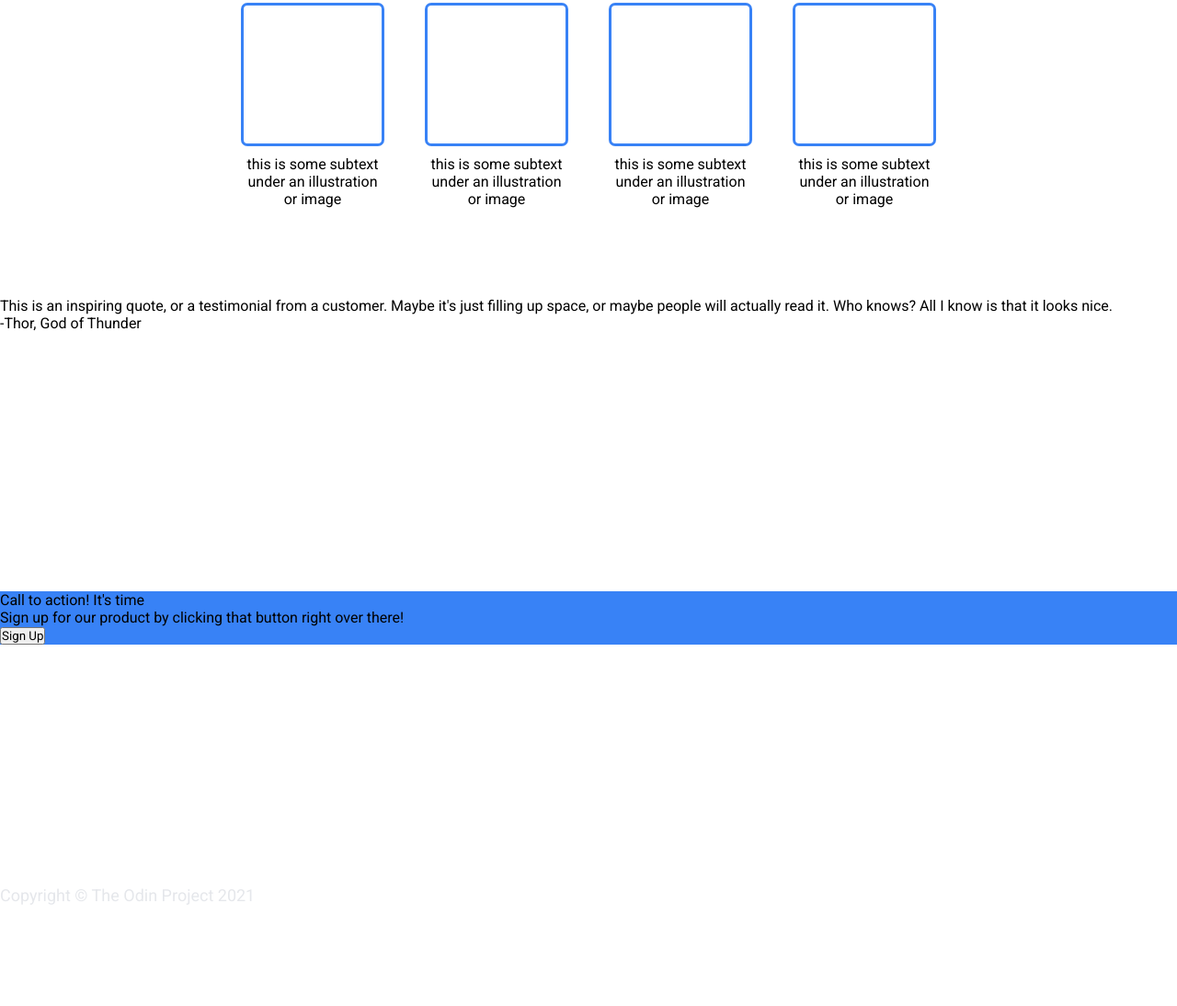
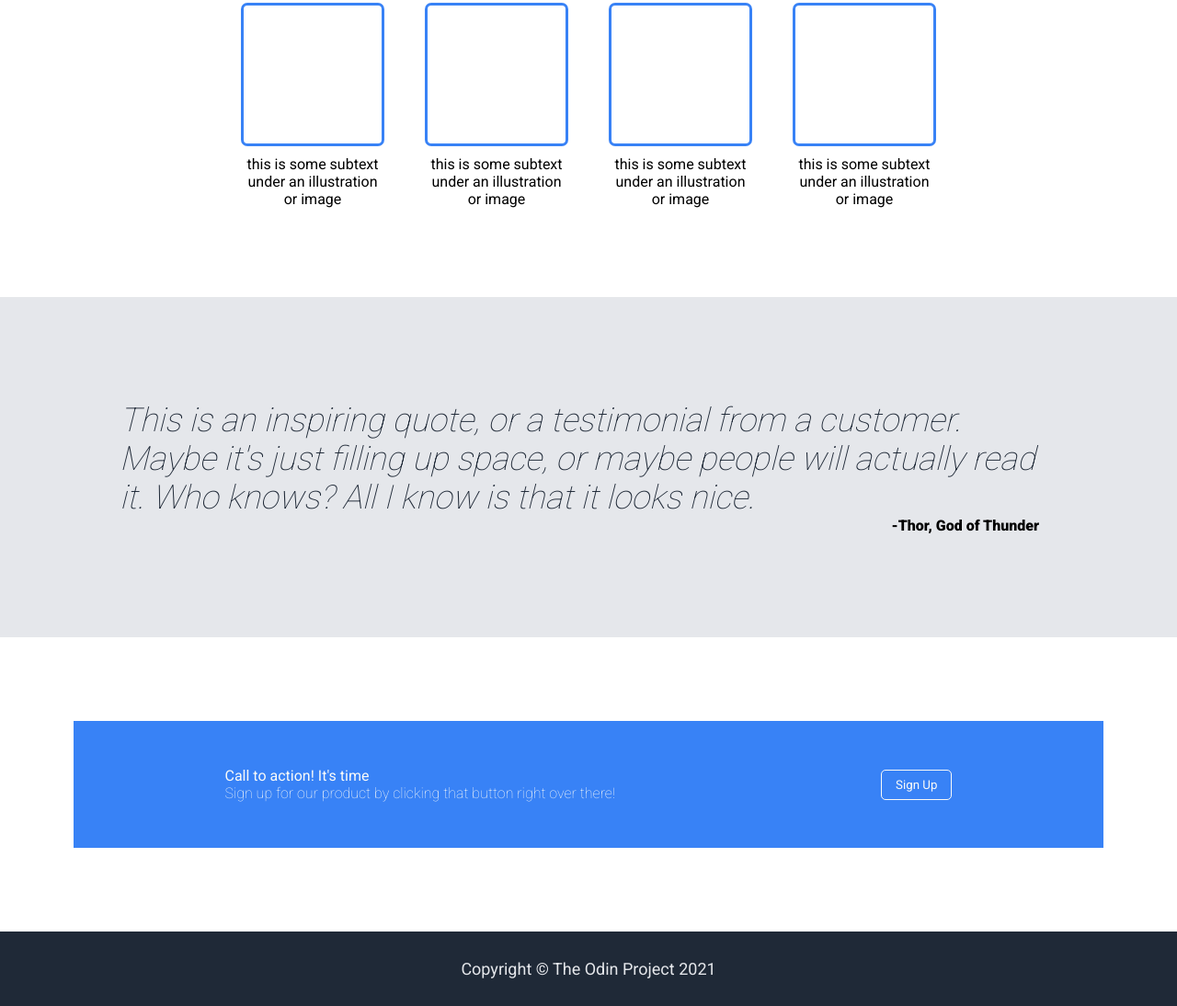
Before and after one commit to gabking7/odin-landing-page, a plain HTML site: page index.html in a window 1280 px wide. Shown: the part 443-1537 px from the top of the page at 92% size. Before the commit the page ends 1427 px from the top, so only its background shows below. Drawn offline with Linux system fonts and the light colour scheme.

Commit message:
Finish quote, call to action and footer sections. Project done.

```diff
--- a/index.html
+++ b/index.html
@@ -5,8 +5,8 @@
     <meta http-equiv="X-UA-Compatible" content="IE=edge">
     <meta name="viewport" content="width=device-width, initial-scale=1.0">
     <link rel="preconnect" href="https://fonts.googleapis.com">
-<link rel="preconnect" href="https://fonts.gstatic.com" crossorigin>
-<link href="https://fonts.googleapis.com/css2?family=Roboto&display=swap" rel="stylesheet">
+    <link rel="preconnect" href="https://fonts.gstatic.com" crossorigin>
+    <link href="https://fonts.googleapis.com/css2?family=Roboto:wght@100;300;400;900&display=swap" rel="stylesheet">
     <link rel="stylesheet" href="styles.css">
     <title>Landing Page</title>
 </head>
@@ -63,9 +63,13 @@
     </div>
     <div class="fourth-container content">
         <div class="cta-container">
-            <p>Call to action! It's time</p>
-            <p>Sign up for our product by clicking that button right over there!</p>
-            <button class="transparent-signup">Sign Up</button>
+            <div class="cta">
+                <p>Call to action! It's time</p>
+                <p>Sign up for our product by clicking that button right over there!</p>
+            </div>
+            <div class="button-div">
+                <button class="transparent-signup">Sign Up</button>
+            </div>
         </div>
     </div>
     <div class="footer-container">
--- a/styles.css
+++ b/styles.css
@@ -1,7 +1,7 @@
 * {
     padding: 0;
     margin: 0;
-    font-family: "Roboto", sans-serif
+    font-family: "Roboto", sans-serif;
 }
 
 html, body {
@@ -9,10 +9,12 @@ html, body {
     height: 100%;
 }
 
+/* Selects main containers */
 .content {
     height: 40%;
 }
 
+/* Hero Header & Main Content */
 .top-container {
     background-color: #1F2937;
     padding: 0px 100px;
@@ -82,6 +84,7 @@ html, body {
     width: 50%;
 }
 
+/* Second Container */
 .second-container {
     display: flex;
     justify-content: center;
@@ -114,3 +117,67 @@ html, body {
     border: 3px solid #3882F6;
     border-radius: 7px;
 }
+
+/* Third/Quote Container */
+.third-container {
+    background-color: #E5E7EB;
+    display: flex;
+    justify-content: center;
+    align-items: center;
+    flex-direction: column;
+    padding: 25px 130px;
+}
+
+.third-container p {
+    font-size: 36px;
+    font-weight: lighter;
+    font-style: italic;
+    color: #1F2937;
+}
+
+.third-container span {
+    align-self: flex-end;
+    font-weight: bold;
+    padding-right: 20px;
+}
+
+/* Fourth/Call to Action Container */
+.fourth-container {
+    display: flex;
+    align-items: center;
+    justify-content: center;
+}
+
+.cta-container {
+    flex: 1;
+    padding: 50px 20px;
+    margin: 0px 80px;
+    display: flex;
+    align-items: center;
+    justify-content: space-around;
+}
+
+.cta-container p {
+    color: #F9FAF8;
+}
+
+.cta-container p:nth-child(2) {
+    font-weight: lighter;
+}
+
+.transparent-signup {
+    background-color: #3882F6;
+    color: #F9FAF8;
+    border: 1px solid #F9FAF8;
+    border-radius: 5px;
+    padding: 8px 15px;
+}
+
+/* Footer  */
+.footer-container {
+    background-color: #1F2937;
+    display: flex;
+    justify-content: center;
+    align-items: center;
+    padding: 30px ;
+}
```
